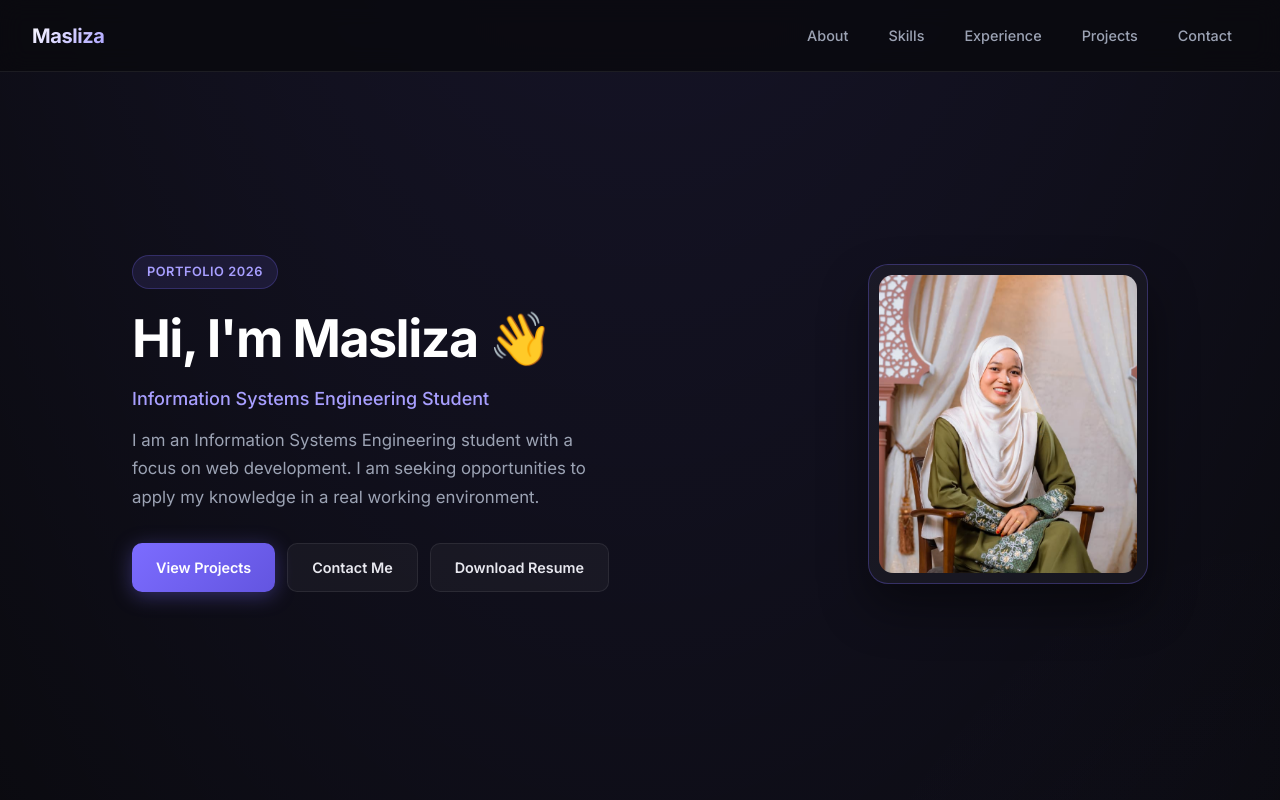
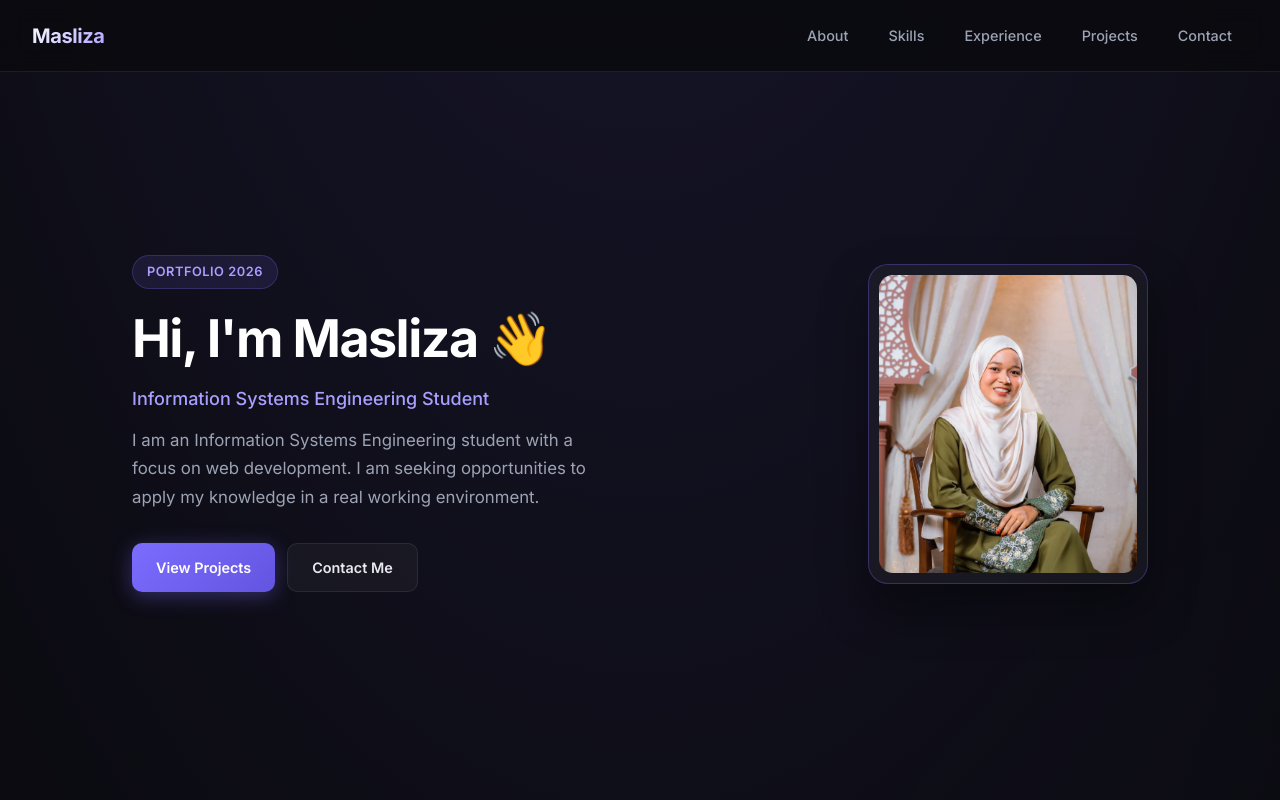
Before and after one commit to masliza2703/portfolio, a React (Vite) app: page / in a window 1280 px wide. Shown: the top 800 px of the page. Built offline with nearby package versions, Linux system fonts and the light colour scheme.

Commit message:
remove download resume button

```diff
--- a/src/App.jsx
+++ b/src/App.jsx
@@ -49,14 +49,6 @@ function App() {
             </a>
             <a href="#contact" className="btn btn-secondary">
               Contact Me
-            </a>
-            <a
-              href="/resume.pdf"
-              target="_blank"
-              rel="noreferrer"
-              className="btn btn-secondary"
-            >
-              Download Resume
             </a>
           </div>
         </div>
```
